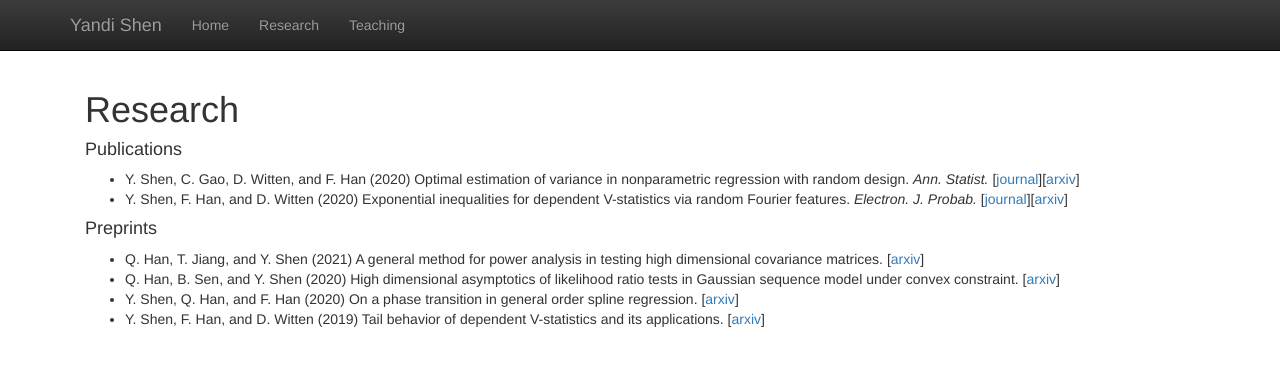
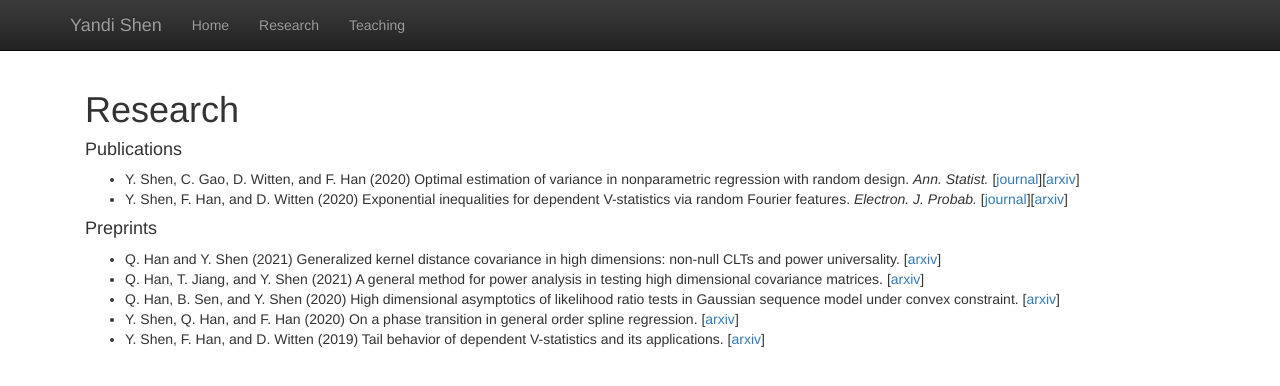
Before and after one commit to SayidShen/SayidShen.github.io, a Jekyll site: the page built from research.html, in a window 1280 px wide. Shown: the top 386 px of the page. Built offline with Jekyll 4.4.1, drawn with Linux system fonts in a browser that asks for light colours; nearby versions of some CDN libraries; library files that are not in the unit come from our copies.

Commit message:
update research page 06/18/2021

```diff
--- a/research.html
+++ b/research.html
@@ -23,6 +23,7 @@ title:  'Research'
 <p class="content" style="padding:0px;margin:0px 20px 0px;">
 
   <ul>
+    <li>Q. Han and Y. Shen (2021) Generalized kernel distance covariance in high dimensions: non-null CLTs and power universality. [<a href = "https://arxiv.org/abs/2106.07725">arxiv</a>]
     <li>Q. Han, T. Jiang, and Y. Shen (2021) A general method for power analysis in testing high dimensional covariance matrices. [<a href = "https://arxiv.org/abs/2101.11086">arxiv</a>]
     </li>
     <li>Q. Han, B. Sen, and Y. Shen (2020) High dimensional asymptotics of likelihood ratio tests in Gaussian sequence model under convex constraint. [<a href = "https://arxiv.org/abs/2010.03145">arxiv</a>]
```
